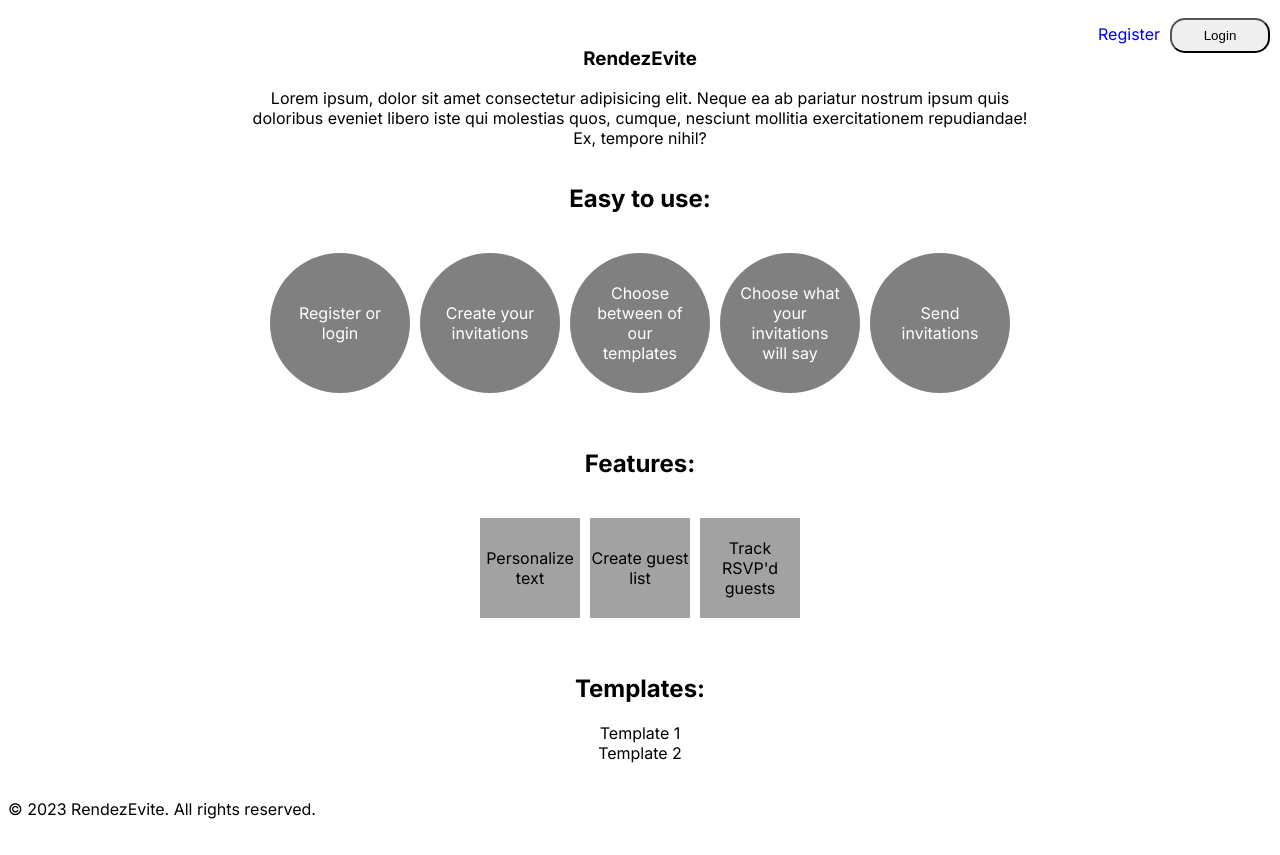
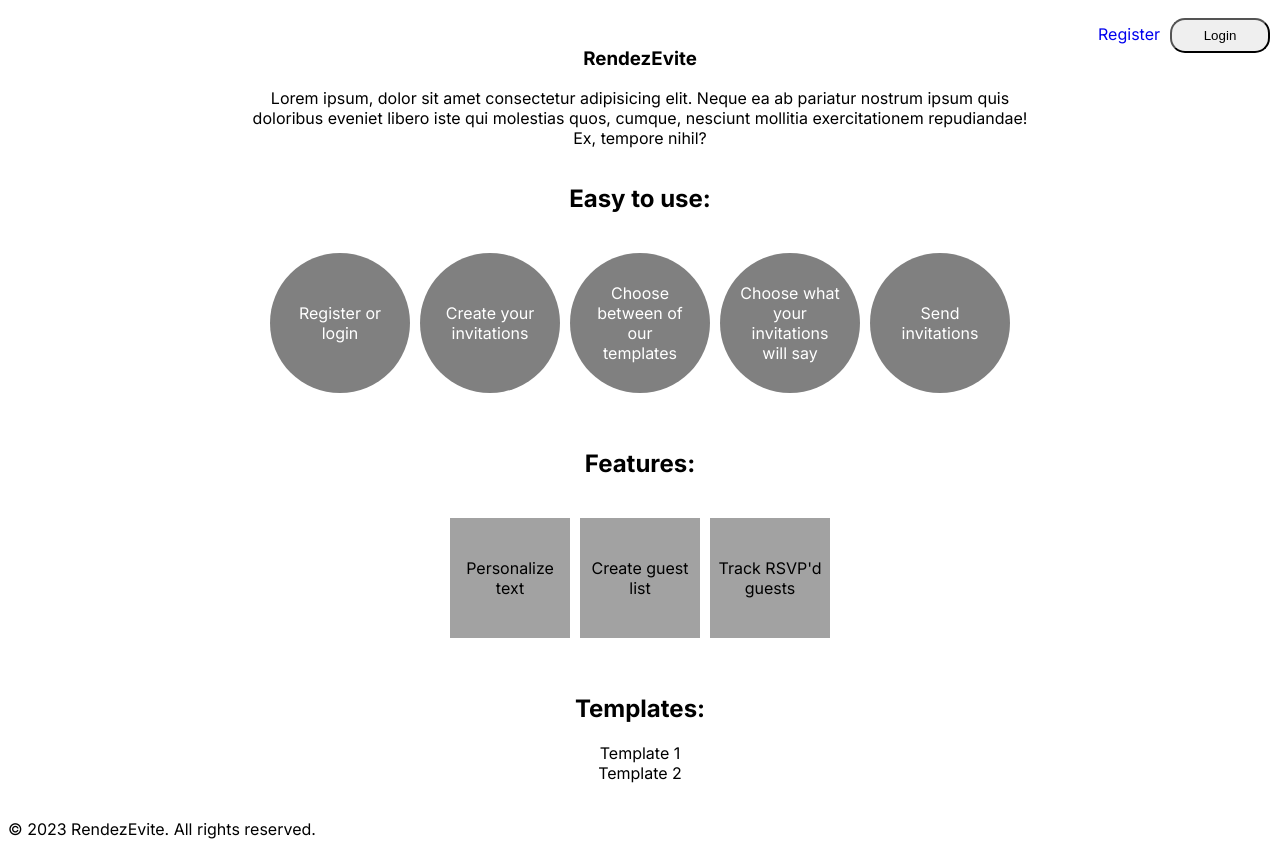
Before and after one commit to nanidam/degree-project-rendezevite, a Next.js app: page / in a window 1280 px wide. Built offline with nearby package versions, Linux system fonts and the light colour scheme.

Commit message:
:art: added desktop for feater-card

```diff
--- a/app/style.scss
+++ b/app/style.scss
@@ -76,6 +76,11 @@
           width: 100px;
           height: 100px;
         }
+
+        .feature-card {
+          width: 120px;
+          height: 120px;
+        }
       }
     }
   }
```
